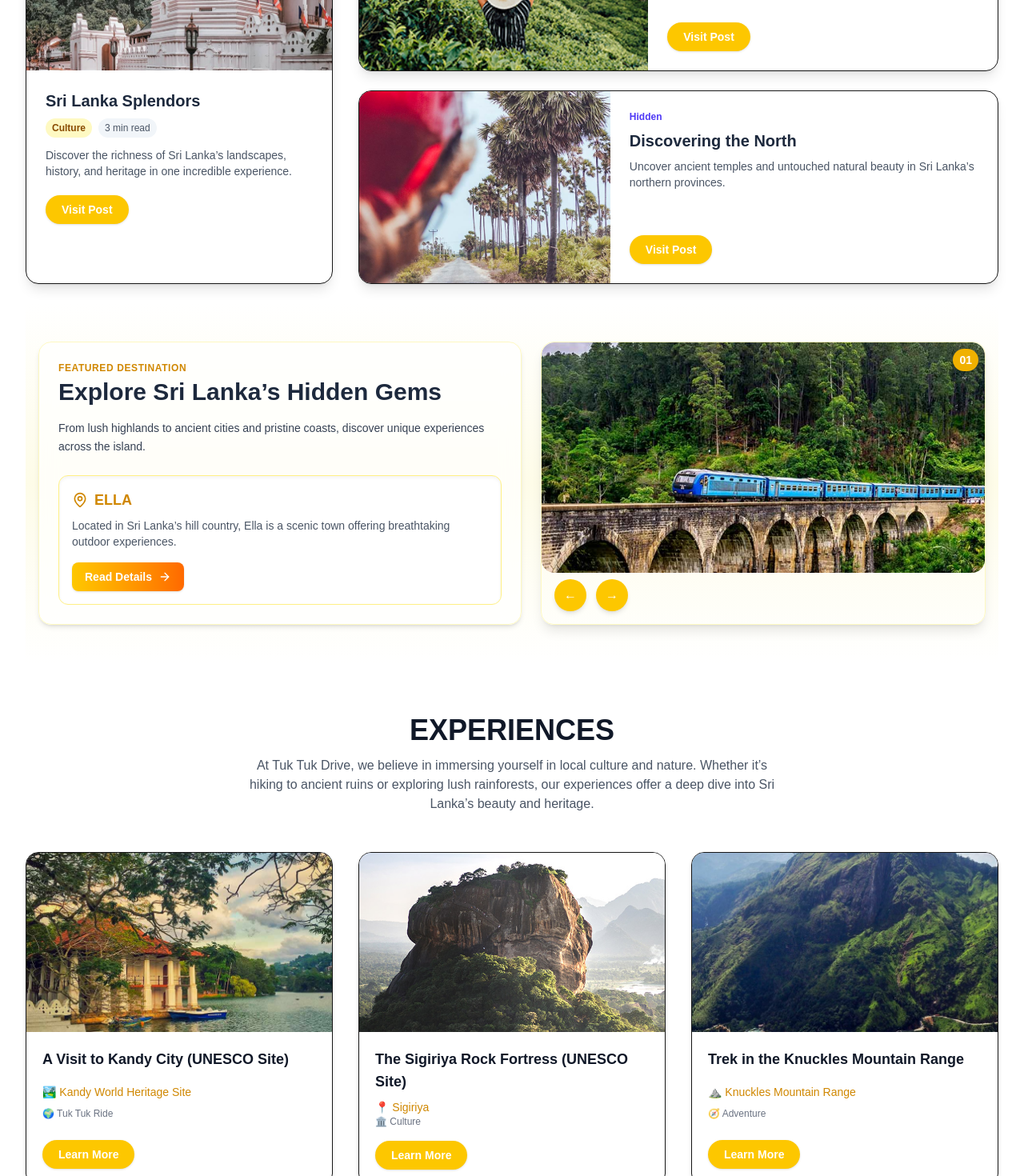
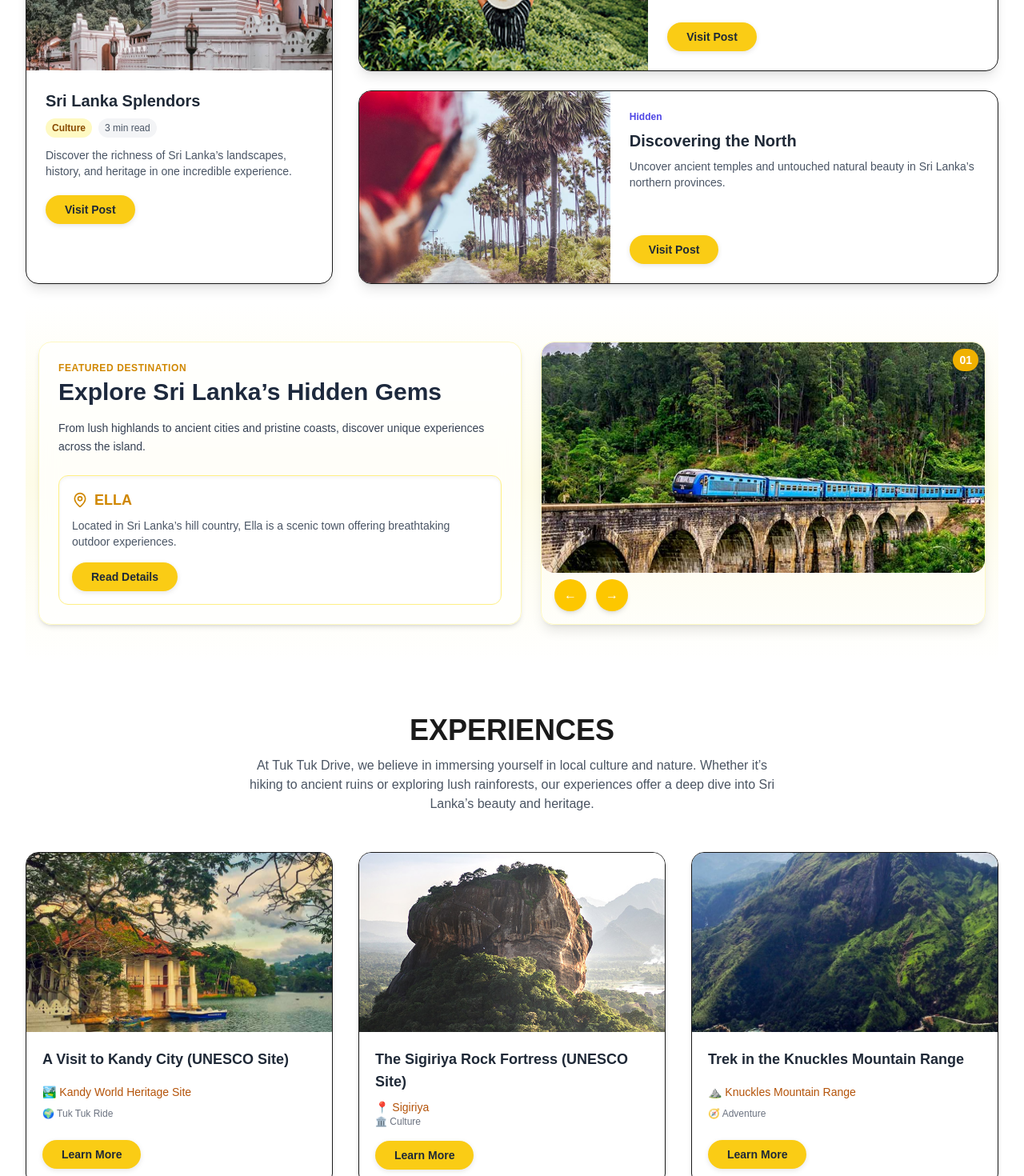
Before and after one commit to Thilina1/tuk, a Next.js app: page /blog in a window 1280 px wide. Shown: the part 700-2170 px from the top of the page at 80% size. Built offline with nearby package versions, Linux system fonts and the light colour scheme.

Commit message:
2025_2_17

```diff
--- a/src/app/blog/Content.tsx
+++ b/src/app/blog/Content.tsx
@@ -5,20 +5,34 @@ import Destination from "./destination";
 
 export default function BlogContent() {
   return (
-    <section className="bg-white py-16 px-4 md:px-8 max-w-7xl mx-auto space-y-6">
-
-      {/* 🔹 Trending Topics Section */}
+    <section
+      className="relative w-screen left-1/2 right-1/2 -ml-[50vw] -mr-[50vw] py-16 px-4 md:px-8 space-y-6"
+      style={{
+        backgroundColor: "#ffffff",
+        color: "#1a1a1a",
+        colorScheme: "light",
+      }}
+    >
+      {/* Trending Topics */}
       <div>
         <div className="text-center mb-12">
-          <h3 className="text-4xl font-extrabold text-gray-900">Trending Topics on Island Life</h3>
-          <p className="text-gray-600 mt-1 max-w-2xl mx-auto text-sm md:text-base">
+          <h3 className="text-4xl font-extrabold" style={{ color: "#1a1a1a" }}>
+            Trending Topics on Island Life
+          </h3>
+          <p
+            className="mt-1 max-w-2xl mx-auto text-sm md:text-base"
+            style={{ color: "#4b5563" }} // gray-600
+          >
             Discover hidden gems, breathtaking destinations, and cultural treasures across Sri Lanka with our featured articles.
           </p>
         </div>
 
         <div className="grid md:grid-cols-3 gap-8">
-          {/* 🔸 Left Featured Card */}
-          <div className="bg-white rounded-2xl shadow-lg border overflow-hidden hover:shadow-xl transition-all duration-300">
+          {/* Left Featured */}
+          <div
+            className="rounded-2xl shadow-lg border overflow-hidden hover:shadow-xl transition-all duration-300"
+            style={{ backgroundColor: "#ffffff", color: "#1a1a1a" }}
+          >
             <Image
               src="/blog/blogPost/kandy.jpeg"
               alt="Temple"
@@ -27,84 +41,106 @@ export default function BlogContent() {
               className="w-full h-60 object-cover"
             />
             <div className="p-6">
-              <h3 className="text-xl font-bold text-slate-800 mb-2">Sri Lanka Splendors</h3>
+              <h3 className="text-xl font-bold mb-2" style={{ color: "#1f2937" }}>
+                Sri Lanka Splendors
+              </h3>
               <div className="flex flex-wrap gap-2 text-xs mb-3">
-                <span className="bg-yellow-100 text-yellow-800 font-semibold px-2 py-1 rounded-full">Culture</span>
-                <span className="bg-slate-100 text-gray-600 px-2 py-1 rounded-full">3 min read</span>
+                <span className="bg-yellow-100 text-yellow-800 font-semibold px-2 py-1 rounded-full">
+                  Culture
+                </span>
+                <span className="bg-gray-100 text-gray-600 px-2 py-1 rounded-full">3 min read</span>
               </div>
               <p className="text-sm text-gray-600 mb-5">
-                Discover the richness of Sri Lanka&rsquo;s landscapes, history, and heritage in one incredible experience.
+                Discover the richness of Sri Lanka’s landscapes, history, and heritage in one incredible experience.
               </p>
-              <button className="text-sm font-semibold px-5 py-2 rounded-full bg-yellow-400 text-white hover:bg-yellow-500 transition shadow hover:shadow-md">
+              <button
+  className="text-sm font-semibold px-6 py-2 rounded-full shadow-md hover:shadow-lg transition duration-300"
+  style={{
+    backgroundColor: "#facc15", // yellow-400
+    color: "#1f2937", // slate-800
+    boxShadow: "0 2px 6px rgba(0,0,0,0.1)",
+  }}
+>
   Visit Post
 </button>
+
             </div>
           </div>
 
-          {/* 🔸 Right Cards */}
+          {/* Right Cards */}
           <div className="md:col-span-2 flex flex-col gap-6">
-            {/* Card 1 */}
-            <div className="bg-white rounded-2xl shadow-lg border flex flex-col md:flex-row overflow-hidden hover:shadow-xl transition-all duration-300">
+            {[
+              {
+                img: "/blog/blogPost/tea_land.jpeg",
+                alt: "Tea",
+                tag: "Tea Country",
+                title: "Harvest of Ceylon",
+                desc: "Journey into the hills of Sri Lanka where the world’s finest tea is born.",
+              },
+              {
+                img: "/blog/blogPost/north.jpeg",
+                alt: "North",
+                tag: "Hidden",
+                title: "Discovering the North",
+                desc: "Uncover ancient temples and untouched natural beauty in Sri Lanka’s northern provinces.",
+              },
+            ].map((item, i) => (
+              <div
+                key={i}
+                className="rounded-2xl shadow-lg border flex flex-col md:flex-row overflow-hidden hover:shadow-xl transition-all duration-300"
+                style={{ backgroundColor: "#ffffff", color: "#1a1a1a" }}
+              >
                 <Image
-                src="/blog/blogPost/tea_land.jpeg"
-                alt="Tea"
+                  src={item.img}
+                  alt={item.alt}
                   width={400}
                   height={300}
                   className="w-full md:w-1/2 h-60 object-cover"
                 />
                 <div className="p-6 flex flex-col justify-between">
                   <div>
-                  <div className="text-xs text-emerald-600 font-bold mb-2">Tea Country</div>
-                  <h3 className="text-xl font-semibold text-slate-800 mb-2">Harvest of Ceylon</h3>
-                  <p className="text-sm text-gray-600">
-                    Journey into the hills of Sri Lanka where the world&rsquo;s finest tea is born.
-                  </p>
+                    <div className="text-xs font-bold mb-2" style={{ color: i === 0 ? "#059669" : "#4f46e5" }}>
+                      {item.tag}
+                    </div>
+                    <h3 className="text-xl font-semibold mb-2" style={{ color: "#1f2937" }}>
+                      {item.title}
+                    </h3>
+                    <p className="text-sm text-gray-600">{item.desc}</p>
                   </div>
                   <div className="mt-4">
-                  <button className="text-sm font-semibold px-5 py-2 rounded-full bg-yellow-400 text-white hover:bg-yellow-500 transition shadow hover:shadow-md">
+                  <button
+  className="text-sm font-semibold px-6 py-2 rounded-full shadow-md hover:shadow-lg transition duration-300"
+  style={{
+    backgroundColor: "#facc15", // yellow-400
+    color: "#1f2937", // slate-800
+    boxShadow: "0 2px 6px rgba(0,0,0,0.1)",
+  }}
+>
   Visit Post
 </button>
+
+                  </div>
+                </div>
+              </div>
+            ))}
           </div>
         </div>
       </div>
 
-            {/* Card 2 */}
-            <div className="bg-white rounded-2xl shadow-lg border flex flex-col md:flex-row overflow-hidden hover:shadow-xl transition-all duration-300">
-              <Image
-                src="/blog/blogPost/north.jpeg"
-                alt="North"
-                width={400}
-                height={300}
-                className="w-full md:w-1/2 h-60 object-cover"
-              />
-              <div className="p-6 flex flex-col justify-between">
-                <div>
-                  <div className="text-xs text-indigo-600 font-bold mb-2">Hidden</div>
-                  <h3 className="text-xl font-semibold text-slate-800 mb-2">Discovering the North</h3>
-                  <p className="text-sm text-gray-600">
-                    Uncover ancient temples and untouched natural beauty in Sri Lanka&rsquo;s northern provinces.
-                  </p>
-                </div>
-                <div className="mt-4">
-                  <button className="text-sm font-semibold px-5 py-2 rounded-full bg-yellow-400 text-white hover:bg-yellow-500 transition shadow hover:shadow-md">
-                    Visit Post
-                  </button>
-                </div>
-              </div>
-            </div>
-          </div>
-        </div>
-      </div>
-
-      {/* 🔹 DESTINATIONS SECTION */}
+      {/* DESTINATIONS Section */}
       <Destination />
 
-      {/* 🔹 EXPERIENCES SECTION */}
+      {/* EXPERIENCES Section */}
       <section className="mt-16">
         <div className="text-center mb-12">
-          <h2 className="text-4xl font-extrabold text-gray-900">EXPERIENCES</h2>
-          <p className="text-gray-600 mt-3 max-w-2xl mx-auto text-sm md:text-base">
-            At Tuk Tuk Drive, we believe in immersing yourself in local culture and nature. Whether it&rsquo;s hiking to ancient ruins or exploring lush rainforests, our experiences offer a deep dive into Sri Lanka&rsquo;s beauty and heritage.
+          <h2 className="text-4xl font-extrabold" style={{ color: "#1a1a1a" }}>
+            EXPERIENCES
+          </h2>
+          <p
+            className="mt-3 max-w-2xl mx-auto text-sm md:text-base"
+            style={{ color: "#4b5563" }}
+          >
+            At Tuk Tuk Drive, we believe in immersing yourself in local culture and nature. Whether it’s hiking to ancient ruins or exploring lush rainforests, our experiences offer a deep dive into Sri Lanka’s beauty and heritage.
           </p>
         </div>
 
@@ -134,7 +170,8 @@ export default function BlogContent() {
           ].map((card, index) => (
             <div
               key={index}
-              className="bg-white border rounded-2xl overflow-hidden shadow-md hover:shadow-xl transition-all duration-300 flex flex-col"
+              className="rounded-2xl overflow-hidden shadow-md hover:shadow-xl transition-all duration-300 flex flex-col border"
+              style={{ backgroundColor: "#ffffff", color: "#1a1a1a" }}
             >
               <Image
                 src={card.image}
@@ -144,13 +181,21 @@ export default function BlogContent() {
                 className="w-full h-56 object-cover"
               />
               <div className="p-5 flex flex-col justify-between flex-grow">
-                <h3 className="text-lg font-semibold text-gray-900 mb-2">{card.title}</h3>
-                <div className="text-sm text-yellow-600 font-medium">{card.tag}</div>
-                <div className="text-xs text-gray-500">{card.subtag}</div>
+                <h3 className="text-lg font-semibold mb-2" style={{ color: "#1f2937" }}>
+                  {card.title}
+                </h3>
+                <div className="text-sm font-medium" style={{ color: "#b45309" }}>{card.tag}</div>
+                <div className="text-xs" style={{ color: "#6b7280" }}>{card.subtag}</div>
                 <div className="mt-4">
-                  <button className="text-sm font-semibold px-5 py-2 rounded-full bg-yellow-400 text-white hover:bg-yellow-500 transition shadow hover:shadow-md">
-                    Learn More
-                  </button>
+                <button
+  className="text-sm font-semibold px-6 py-2 rounded-full shadow-md hover:shadow-lg transition duration-300"
+  style={{
+    backgroundColor: "#facc15", // yellow-400
+    color: "#1f2937", // slate-800
+    boxShadow: "0 2px 6px rgba(0,0,0,0.1)",
+  }}
+>
+Learn More</button>
                 </div>
               </div>
             </div>
--- a/src/app/blog/destination.tsx
+++ b/src/app/blog/destination.tsx
@@ -1,6 +1,6 @@
 "use client";
 
-import { useState } from "react";
+import { useEffect, useState } from "react";
 import Image from "next/image";
 import { MapPin, ArrowRight } from "lucide-react";
 import { AnimatePresence, motion } from "framer-motion";
@@ -16,7 +16,7 @@ const destinations = [
     name: "MIRISSA",
     description:
       "A beautiful beach town perfect for surfing and whale watching on Sri Lanka’s southern coast.",
-    image: "/blog/blogPost/mirissa.jpeg",
+    image: "/blog/blogPost/mirissa.jpg",
   },
   {
     name: "KANDY",
@@ -37,11 +37,20 @@ export default function DestinationSlider() {
     setCurrentIndex((prev) => (prev === destinations.length - 1 ? 0 : prev + 1));
   };
 
+  // Auto-slide every 5 seconds
+  useEffect(() => {
+    const interval = setInterval(() => {
+      goNext();
+    }, 7000);
+    return () => clearInterval(interval);
+  }, [currentIndex]);
+
   const current = destinations[currentIndex];
 
   return (
-    <div className="flex flex-col md:flex-row gap-6 items-stretch px-4 py-12 bg-gradient-to-b from-white via-yellow-50 to-white">
-      {/* 🔹 Image FIRST on mobile, SECOND on desktop */}
+    <div className="light w-full flex flex-col md:flex-row gap-6 items-stretch px-4 py-12 bg-gradient-to-b from-white via-yellow-50 to-white text-gray-900">
+
+      {/* Image FIRST on mobile, SECOND on desktop */}
       <div className="order-1 md:order-2 flex-1 relative rounded-2xl overflow-hidden shadow-lg border border-yellow-100">
         <AnimatePresence mode="wait">
           <motion.div
@@ -79,15 +88,13 @@ export default function DestinationSlider() {
           </button>
         </div>
 
-
-
         {/* Page Indicator */}
         <div className="absolute top-2 right-2 text-sm font-bold text-white bg-yellow-500 px-2 py-1 rounded-full shadow">
           {String(currentIndex + 1).padStart(2, "0")}
         </div>
       </div>
 
-      {/* 🔹 Text SECOND on mobile, FIRST on desktop */}
+      {/* Text SECOND on mobile, FIRST on desktop */}
       <div className="order-2 md:order-1 flex-1 flex flex-col justify-center bg-white/70 backdrop-blur-md border border-yellow-100 rounded-2xl p-6 shadow-md text-gray-800">
         <h3 className="text-xs font-semibold text-yellow-600 uppercase mb-1 tracking-wider">
           Featured Destination
@@ -106,10 +113,15 @@ export default function DestinationSlider() {
             <h4 className="font-bold text-lg">{current.name}</h4>
           </div>
           <p className="text-sm text-gray-600 mb-4">{current.description}</p>
-
-          <button className="flex items-center gap-2 px-4 py-2 bg-gradient-to-r from-yellow-400 to-orange-500 text-white rounded-lg shadow hover:opacity-90 transition font-semibold text-sm">
+          <button
+  className="text-sm font-semibold px-6 py-2 rounded-full shadow-md hover:shadow-lg transition duration-300"
+  style={{
+    backgroundColor: "#facc15", // yellow-400
+    color: "#1f2937", // slate-800
+    boxShadow: "0 2px 6px rgba(0,0,0,0.1)",
+  }}
+>
 Read Details
-            <ArrowRight className="w-4 h-4 text-white" />
 </button>
         </div>
       </div>
--- a/src/app/components/BookingModal.tsx
+++ b/src/app/components/BookingModal.tsx
@@ -695,7 +695,7 @@ const BookingModal = ({
           </button>
           <button
             onClick={handleNext}
-            className="px-4 py-2 bg-orange-500 text-white rounded hover:bg-orange-600"
+            className="px-4 py-2 bg-orange-500 text-gray-800 rounded hover:bg-orange-600"
           >
             {step < 3 ? "Next" : "Book"}
           </button>
--- a/src/app/components/FAQ.tsx
+++ b/src/app/components/FAQ.tsx
@@ -109,7 +109,7 @@ export default function FAQPage() {
 
   return (
     <section
-      className="min-h-screen pt-5 pb-15 px-4 sm:px-6 lg:px-8"
+      className="min-h-screen pt-15 pb-15 px-4 sm:px-6 lg:px-8"
       style={{
         background: "linear-gradient(to bottom, #FEF3C7, #ffffff, #f8fafc)",
         color: "#1f2937", // slate-800
--- a/src/app/components/Hero.tsx
+++ b/src/app/components/Hero.tsx
@@ -254,7 +254,7 @@ useEffect(() => {
             </div>
 
             <div>
-  <label className="text-xs font-medium">WhatsApp Number:</label>
+  {/* <label className="text-xs font-medium">WhatsApp Number:</label>
   {isMounted && (
     <PhoneInput
       country={"lk"}
@@ -265,7 +265,25 @@ useEffect(() => {
       inputClass="w-full bg-white/20 border border-white/30 p-2 rounded-md text-sm text-white"
       buttonStyle={{ backgroundColor: "transparent", borderRight: "1px solid #ccc" }}
     />
-  )}
+  )} */}
+              <div>
+              <label className="text-xs font-medium">WhatsApp Number</label>
+              <PhoneInput
+                country={"lk"}
+                value={formValues.whatsapp}
+                onChange={(phone) => setFormValues((prev) => ({ ...prev, whatsapp: phone }))}
+                inputClass="!w-full !bg-white/20 !border-none !pl-16 !pr-2 !py-2 !rounded-md !text-sm !text-white placeholder-white/60"
+                containerClass="!w-full !relative"
+                buttonClass="!bg-white/10 !border-r !border-white/30 !rounded-l-md !px-2"
+                dropdownStyle={{ color: "#000" }}
+                enableSearch
+                placeholder="+94 XXX XX XXXX XXXX XXXX"
+                inputProps={{
+                  required: true, // ✅ Correct way
+                  autoFocus: true, // optional
+                }}
+              />
+            </div>
 
             </div>
 
--- a/src/app/components/VehicleGrid.tsx
+++ b/src/app/components/VehicleGrid.tsx
@@ -64,7 +64,7 @@ export default function Vehicles() {
         paddingRight: "1rem",
       }}
     >
-      <div className="max-w-7xl mx-auto">
+      <div className="max-w-7xl mx-auto pt-12">
         <motion.div
           initial="hidden"
           whileInView="visible"
--- a/src/app/components/WhoAreWe.tsx
+++ b/src/app/components/WhoAreWe.tsx
@@ -69,11 +69,21 @@ export default function WhoWeAre() {
               </motion.blockquote>
 
               {/* Button */}
-              <div className="mt-8 text-center md:text-left">
-                <button className="bg-amber-400 hover:bg-amber-500 text-slate-900 font-semibold px-6 py-2 rounded-full transition shadow-md">
-                  Learn More About Us
-                </button>
-              </div>
+              <div className="flex flex-col sm:flex-row gap-4 mt-6">
+  {/* Learn More Button */}
+  <button
+    type="button"
+    className="w-full sm:w-auto font-semibold text-sm py-2 px-5 rounded-lg shadow transition-colors duration-300 bg-gradient-to-r from-amber-400 to-orange-500 text-white hover:opacity-90"
+    style={{
+      backgroundImage: "linear-gradient(to right, #fbbf24, #f97316)",
+      color: "#fff",
+    }}
+  >
+    Learn More About Us
+  </button>
+</div>
+
+
             </div>
           </div>
         </motion.div>
--- a/src/app/components/whatsapp.tsx
+++ b/src/app/components/whatsapp.tsx
@@ -4,7 +4,7 @@ import { useRef, useState, useEffect, useCallback } from 'react';
 
 export default function WhatsAppButton() {
   const buttonRef = useRef<HTMLDivElement>(null);
-  const [position, setPosition] = useState({ x: 20, y: 500 });
+  const [position, setPosition] = useState({ x: 20, y: 20 });
   const [dragging, setDragging] = useState(false);
   const [offset, setOffset] = useState({ x: 0, y: 0 });
   const [hasMoved, setHasMoved] = useState(false);
```
Also changed, not shown: src/app/components/BlogGrid.tsx (+63 -31 lines), src/app/components/BookingProcess.tsx (+47 -19 lines), src/app/components/Locations.tsx (+20 -6 lines), src/app/components/Reviews.tsx (+37 -19 lines), public/blog/blogPost/mirissa.jpg (renamed from public/blog/blogPost/contact-desk-header.jpg). Lines whose indentation alone changed are shown as unchanged.
